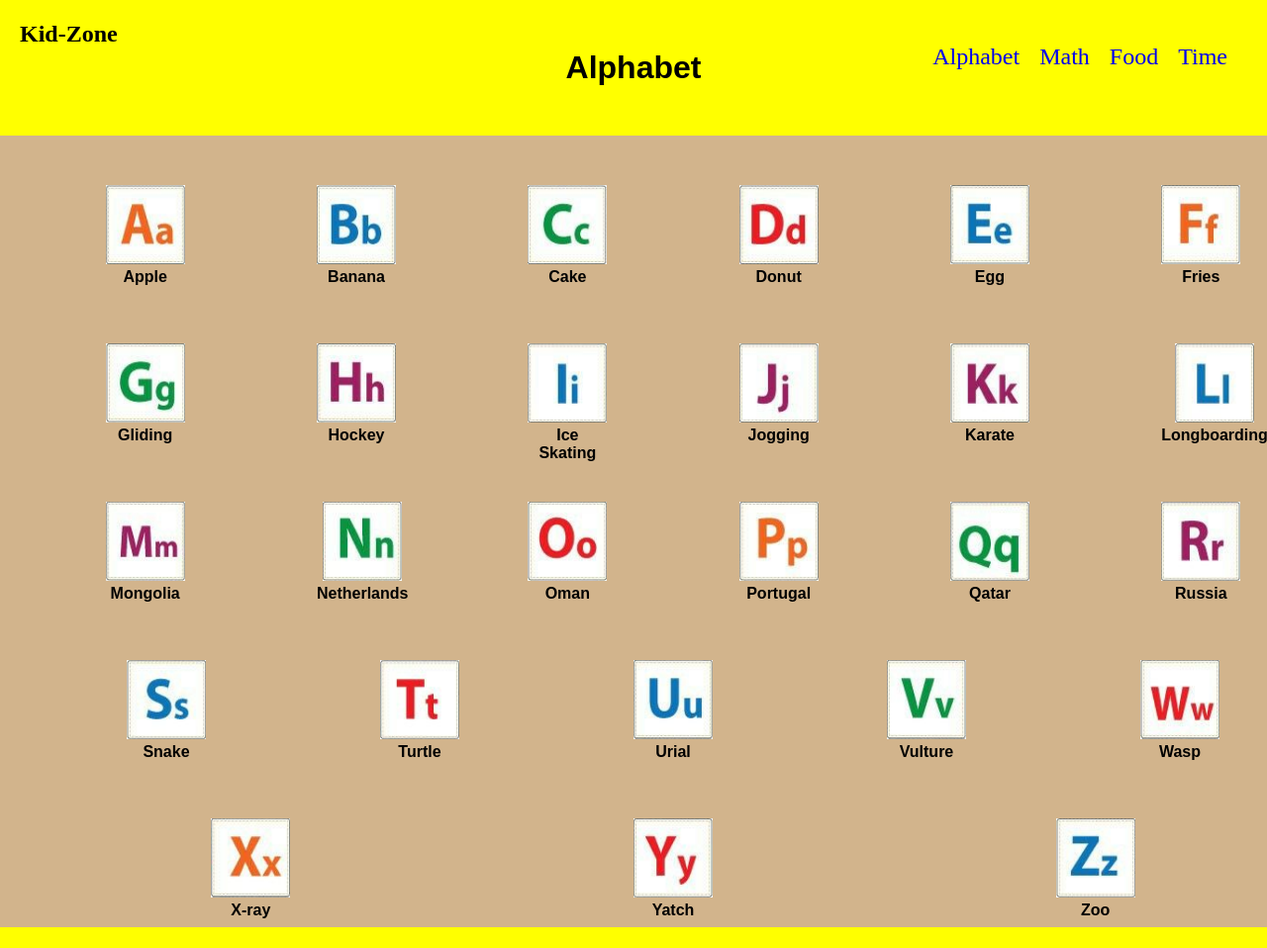
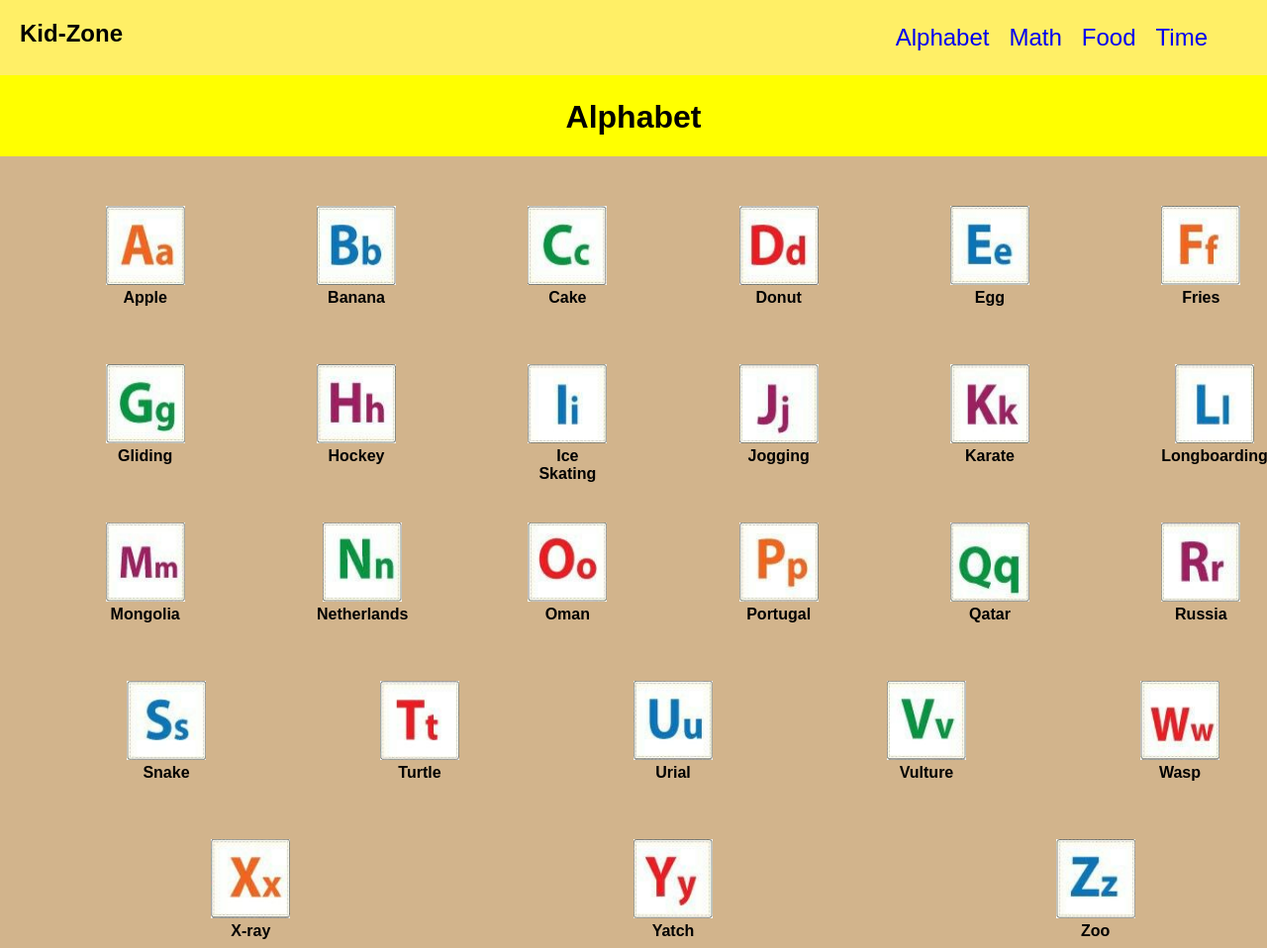
Before and after one commit to ThaiChuT9/ThaiChuT9.github.io, a plain HTML site: page Alphabet/Alphabet.html in a window 1280 px wide. Shown: the whole page at 99% size. Before the commit the page ends 937 px from the top, so only its background shows below. Drawn offline with Linux system fonts and the light colour scheme.

Commit message:
Update alphabet.css

```diff
--- a/Alphabet/css/alphabet.css
+++ b/Alphabet/css/alphabet.css
@@ -1,23 +1,24 @@
 body {
     background-color: yellow;
     margin: 0px; padding: 0px;
-    font-family: rubik;
+    font-family: Arial, Helvetica, sans-serif;
 }
 
 .header {
     top: 0;
-    margin-top: 20px;
-    margin-left: 20px;
     position: fixed;
     width: 100%;
     z-index: 1;
-    height: 60;
+    background-color: #FFEF66;
+
 }
 
 .left-header {
     float:left;
     font-size: 24px;
     line-height: 28px;
+    margin-top: 20px;
+    margin-left: 20px;
 }
 
 .right-header {
@@ -36,7 +37,7 @@ a {
 }
 .main {
     text-align: center;
-    margin-bottom: 50px;
+    padding-top: 50px;
 }
 
 h1 {
```
